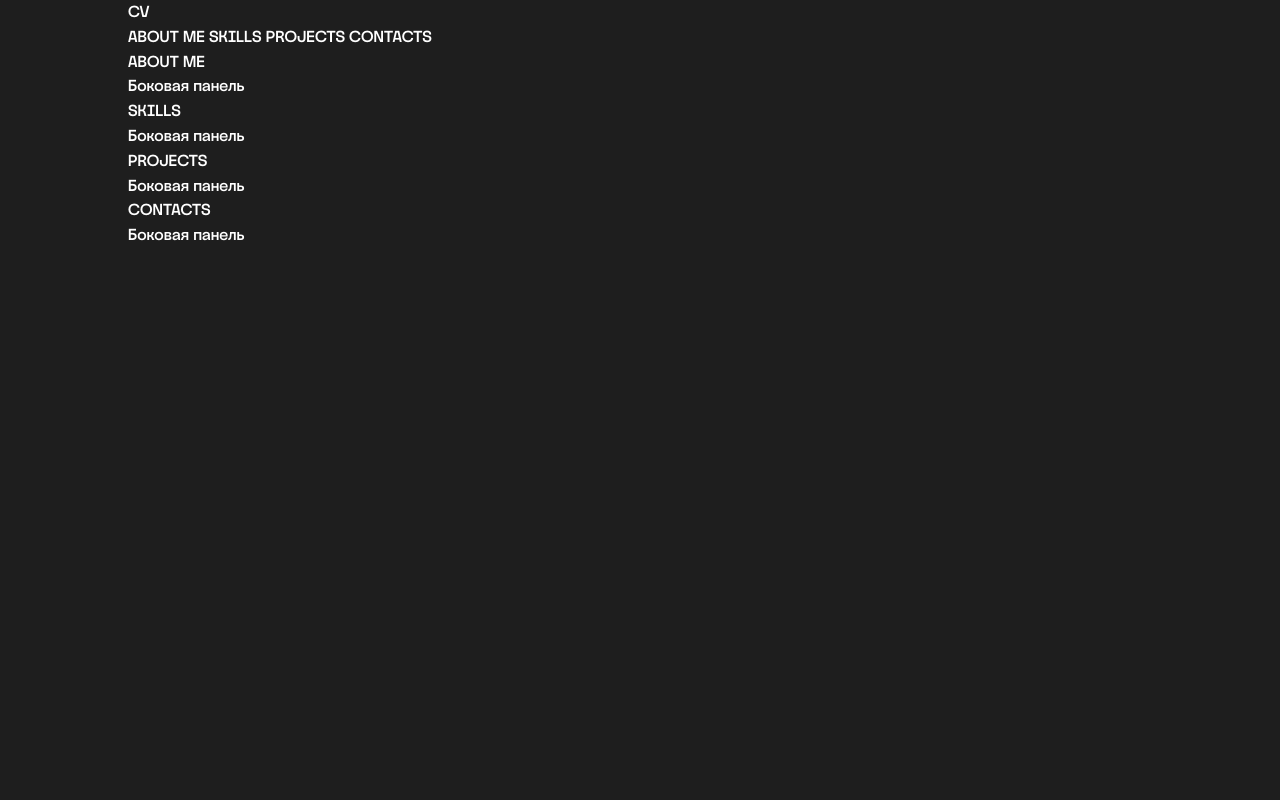
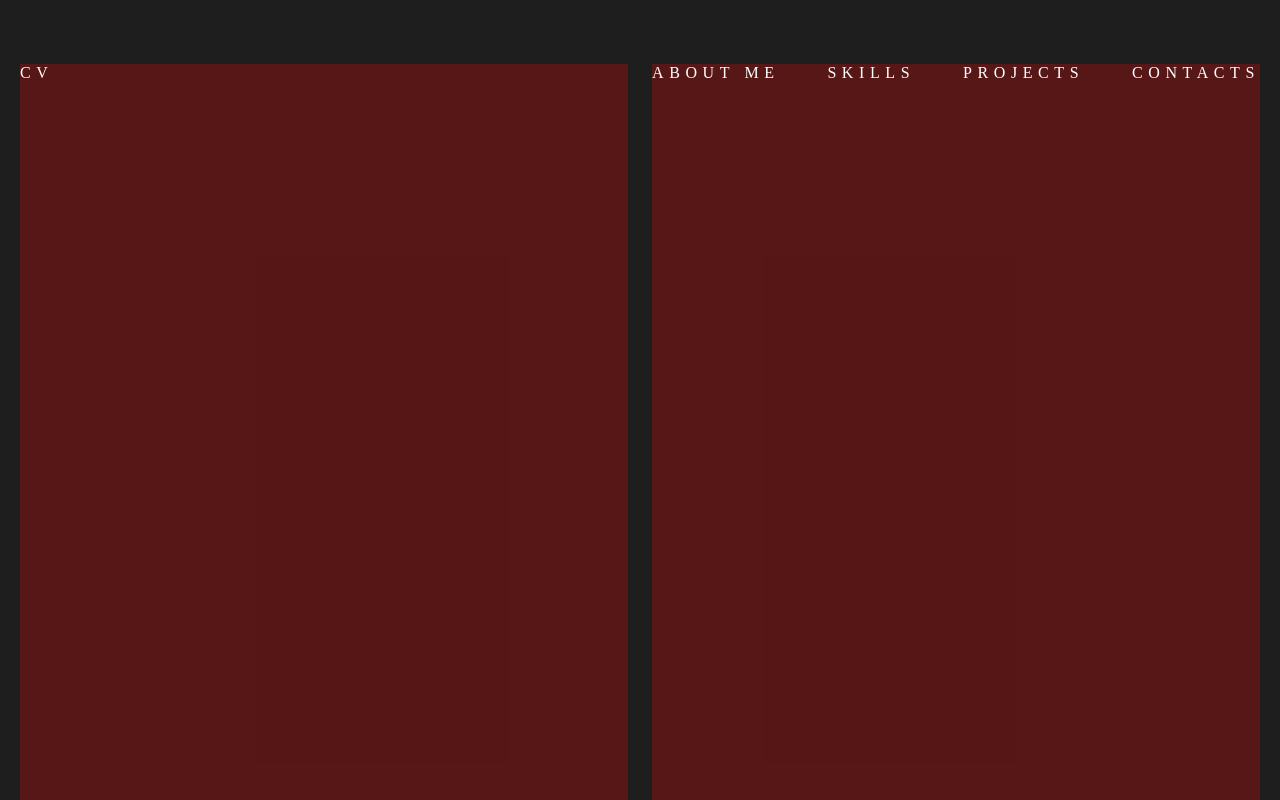
Before and after one commit to nsivaev/rsschool-cv, a plain HTML site: page index.html in a window 1280 px wide. Shown: the top 800 px of the page. Drawn offline with Linux system fonts and the light colour scheme; a web font is replaced by a local one.

Commit message:
fix: delete litter

```diff
--- a/style.css
+++ b/style.css
@@ -1,41 +1,98 @@
-/*start*/
-
-* {
-    margin: 0;
-    padding: 0;
-    box-sizing: border-box;
-}
-
-:root {
-    --index: calc(1vw + 1vh);
-    --text: #fff;
+*,
+*::before,
+*::after {
+  box-sizing: border-box;
 }
 
 @font-face {
-    font-family: Nagel;
-    src: url(/fonts/Nagel_Medium.otf);
-}
-
-@font-face {
-    font-family: Nagel_f;
-    src: url(/fonts/Nagel_Medium.otf);
-    font-weight: 900;
+  font-family: "PT Mono";
+  src: url(fonts/pt-mono_regular);
 }
 
 body {
-    background-color: #1e1e1e;
-    font-family: Nagel, sans-serif;
-    line-height: 1.55;
-    -webkit-user-select: none;
-    -moz-user-select: none;
-    -ms-user-select: none;
-    user-select: none;
-    color: white;
-    padding-left: 10%;
-    padding-right: 10%;
+  margin-top: 64px;
+  margin-bottom: 0px;
+  font-family: "PT Mono";
+  letter-spacing: 0.35em;
+  color: white;
+  background-color: #1e1e1e;
 }
 
-h1,h2,h3,h4,h5,h6,p,a,ul,li,ol {
-    color: white;
-    text-decoration: none;
+.l-wrap {
+  max-width: inherit;
+  margin-right: auto;
+  margin-left: auto;
 }
+
+.l-guest-article:after {
+  display: table;
+  clear: both;
+  content: "";
+}
+
+@media (min-width: 320px) {
+  .l-guest-article .grid-item {
+    padding-left: 12px;
+    padding-right: 12px;
+    float: left;
+  }
+}
+
+.l-guest-article .l-main {
+  margin-top: 20px;
+}
+
+@media (min-width: 320px) {
+  .l-guest-article .l-main {
+    width: 50%;
+    margin-top: 0;
+    float: left;
+  }
+}
+@media (min-width: 1200px) {
+  .l-guest-article .l-main {
+    width: 50%;
+  }
+}
+@media (min-width: 320px) {
+  .l-guest-article .l-sidebar {
+    width: 50%;
+    float: right;
+  }
+}
+@media (min-width: 1200px) {
+  .l-guest-article .l-sidebar {
+    width: 50%;
+    margin-top: 0;
+  }
+}
+
+/* Demo purposes */
+.grid-inner {
+  display: block;
+  height: 80px;
+  background: rgba(255, 0, 0, 0.25);
+  height: 100vh;
+}
+
+/*.column {*/
+/*  width: calc((100% - 288px) / 12);*/
+/*  margin-right: 12px;*/
+/*  margin-left: 12px;*/
+/*  background: rgba(0, 0, 255, 0.25);*/
+/*  float: left;*/
+/*  height: 80px;*/
+/*}*/
+
+.grid-inner nav {
+  display: flex;
+  justify-content: space-between;
+}
+
+nav a  {
+  text-decoration: none;
+  color: white;
+  cursor: pointer;
+}
+
+/*todo плавное подчеркивание*/
```
Also changed, not shown: fonts/Nagel_Medium.otf (deleted).
